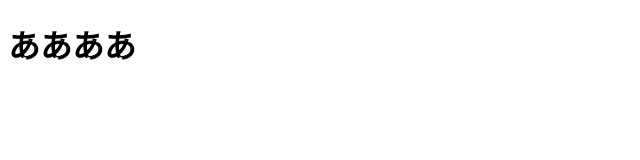
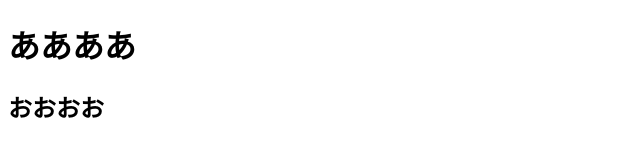
Before and after one commit to imaeda07/Test, a plain HTML site: page index.html in a window 1280 px wide. Shown: the whole page, without its empty margins (0-640 px from the left). Drawn offline with Linux system fonts and the light colour scheme.

Commit message:
Update index.html

```diff
--- a/index.html
+++ b/index.html
@@ -7,7 +7,7 @@
 </head>
 <body>
     <h1>ああああ</h1>
-    <h2></h2>
+    <h2>おおおお<h2>
     <h2></h2>
     <h2></h2>
     <h2></h2>
```
